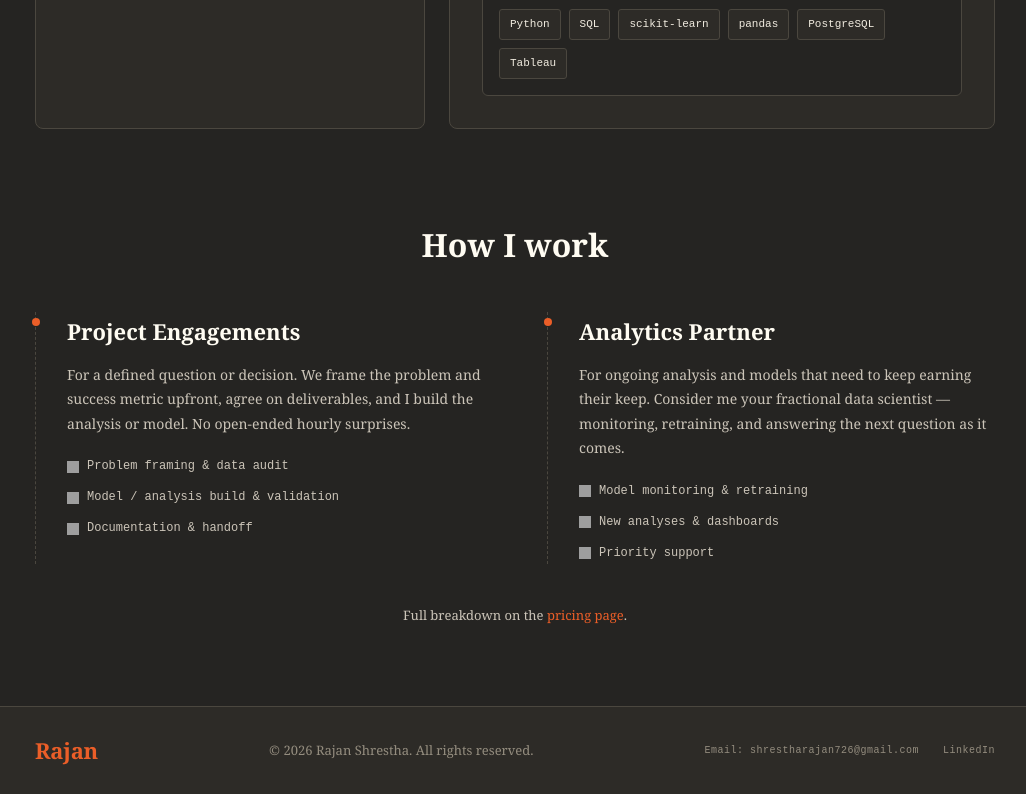
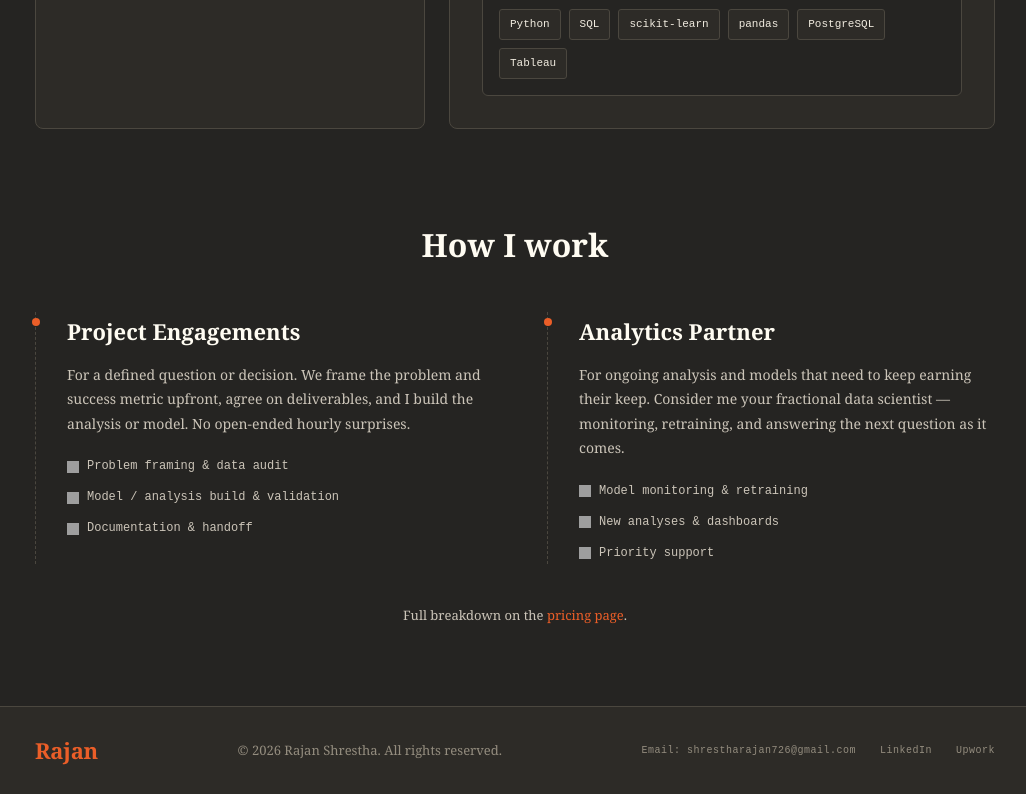
Before and after one commit to rajanshresth/personalportfolio, an Astro site: page /about in a window 1280 px wide. Shown: the part 904-1698 px from the top of the page, without its empty margins (125-1151 px from the left). Built offline with nearby package versions, Linux system fonts and the light colour scheme; Astro itself is replaced by a stand-in of ours; grey boxes are pictures that could not be loaded; a script that the page names is missing.

Commit message:
upwork link added

```diff
--- a/src/components/Footer.astro
+++ b/src/components/Footer.astro
@@ -22,6 +22,15 @@ const year = new Date().getFullYear();
         aria-label="LinkedIn profile"
       >
         LinkedIn
+      </a>
+      <a
+        href="https://www.upwork.com/freelancers/~01a5c018c69358b30f?mp_source=share"
+        target="_blank"
+        rel="noopener noreferrer"
+        class="footer-link label"
+        aria-label="Upwork profile"
+      >
+        Upwork
       </a>
     </div>
   </div>
--- a/src/layouts/Base.astro
+++ b/src/layouts/Base.astro
@@ -54,6 +54,7 @@ const websiteSchema = {
       sameAs: [
         'https://www.linkedin.com/in/rajan10x/',
         'https://github.com/rajanshresth',
+        'https://www.upwork.com/freelancers/~01a5c018c69358b30f',
       ],
     },
     {
--- a/src/pages/about.astro
+++ b/src/pages/about.astro
@@ -14,6 +14,7 @@ const personSchema = {
   sameAs: [
     'https://www.linkedin.com/in/rajan10x/',
     'https://github.com/rajanshresth',
+    'https://www.upwork.com/freelancers/~01a5c018c69358b30f',
   ],
 };
 
```
